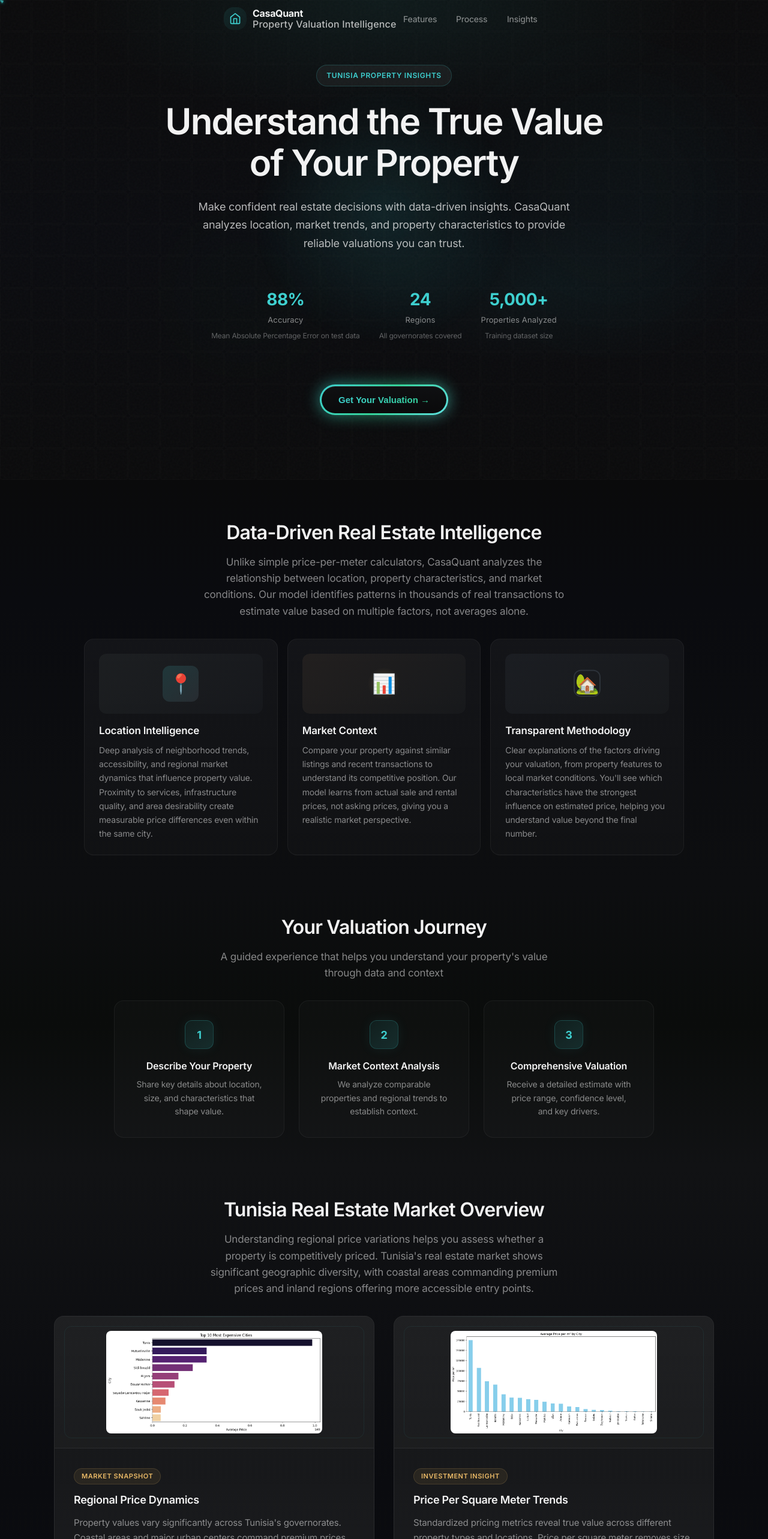
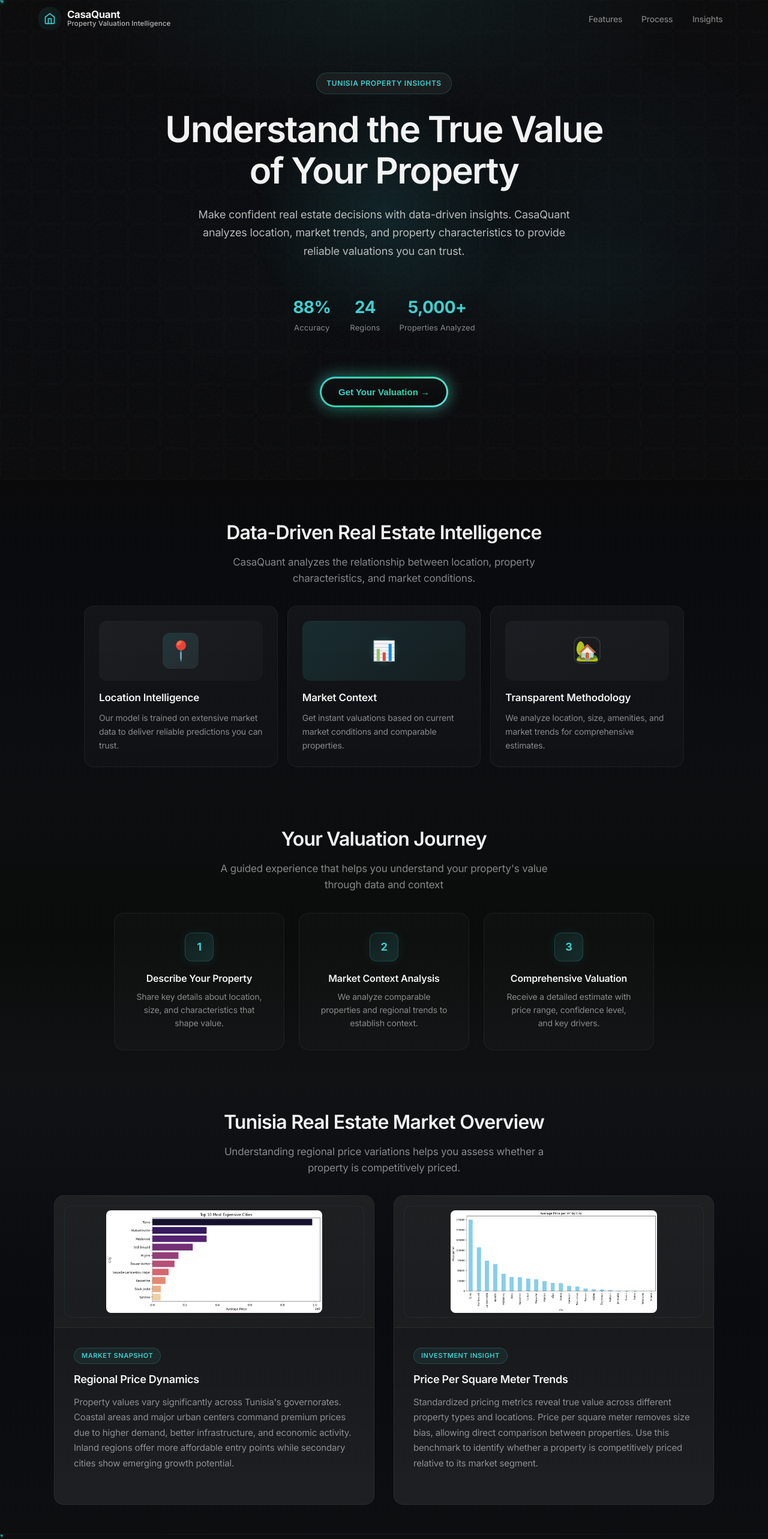
Before and after one commit to chadikam/CasaQuant, a React (Create React App) app in the folder frontend/: page / in a window 1280 px wide. Shown: the top 2566 px of the page at 60% size. Built offline with nearby package versions, Linux system fonts and the light colour scheme.

Commit message:
Mobile Version Compatibility

```diff
--- a/frontend/src/App.css
+++ b/frontend/src/App.css
@@ -18,9 +18,6 @@
   left: 0;
   right: 0;
   z-index: 100;
-  display: flex;
-  justify-content: center;
-  align-items: center;
   padding: 0.75rem 1.5rem;
   background: transparent;
   backdrop-filter: none;
@@ -83,8 +80,33 @@
   display: none;
 }
 
+/* Mobile navigation link styling */
+.mobile-nav-link {
+  display: block !important;
+  padding: 14px 18px !important;
+  font-size: 0.9375rem !important;
+  font-weight: 500 !important;
+  color: var(--text-secondary) !important;
+  text-decoration: none !important;
+  background: var(--surface-1) !important;
+  border-radius: var(--radius-md) !important;
+  border: 1px solid var(--border-subtle) !important;
+  transition: all 0.2s ease !important;
+}
+
+.mobile-nav-link:hover,
+.mobile-nav-link:active {
+  color: var(--text-primary) !important;
+  background: var(--surface-2) !important;
+  border-color: var(--border-emphasis) !important;
+}
+
 /* Responsive Navbar Styles */
 @media (max-width: 768px) {
+  .navbar {
+    padding: 0.5rem 1rem;
+  }
+
   .nav-body-desktop {
     display: none !important;
   }
@@ -92,7 +114,6 @@
   .nav-mobile {
     display: block !important;
     width: 100%;
-    padding: var(--space-2) var(--space-4);
     background: transparent;
     backdrop-filter: none;
     -webkit-backdrop-filter: none;
@@ -516,9 +537,9 @@
   font-weight: 600;
   letter-spacing: 0.05em;
   text-transform: uppercase;
-  color: var(--accent-warm);
-  background: var(--accent-warm-subtle);
-  border: 1px solid var(--accent-warm-muted);
+  color: var(--accent);
+  background: var(--accent-subtle);
+  border: 1px solid var(--border-accent);
   border-radius: var(--radius-full);
   margin-bottom: var(--space-3);
 }
--- a/frontend/src/App.js
+++ b/frontend/src/App.js
@@ -41,7 +41,7 @@
 );
 
 const FeatureHeader2 = () => (
-  <div className="feature-header" style={{ background: 'linear-gradient(135deg, rgba(212, 165, 116, 0.08) 0%, rgba(139, 156, 145, 0.04) 100%)' }}>
+  <div className="feature-header" style={{ background: 'linear-gradient(135deg, rgba(62, 207, 207, 0.13) 0%, rgba(62, 207, 207, 0.05) 100%)' }}>
     <motion.div
       animate={{ scale: [1, 1.1, 1] }}
       transition={{ duration: 4, repeat: Infinity, ease: "easeInOut" }}
@@ -49,8 +49,8 @@
         width: 50,
         height: 50,
         borderRadius: '50%',
-        background: 'radial-gradient(circle, var(--accent-warm) 0%, transparent 70%)',
-        opacity: 0.2,
+        background: 'radial-gradient(circle, var(--accent) 0%, transparent 70%)',
+        opacity: 0.22,
       }}
     />
     <span style={{ position: 'absolute', fontSize: '2rem' }}>📊</span>
@@ -88,17 +88,17 @@
   const features = [
     {
       title: "Location Intelligence",
-      description: "Deep analysis of neighborhood trends, accessibility, and regional market dynamics that influence property value. Proximity to services, infrastructure quality, and area desirability create measurable price differences even within the same city.",
+      description: "Our model is trained on extensive market data to deliver reliable predictions you can trust.",
       header: <FeatureHeader1 />,
     },
     {
       title: "Market Context",
-      description: "Compare your property against similar listings and recent transactions to understand its competitive position. Our model learns from actual sale and rental prices, not asking prices, giving you a realistic market perspective.",
+      description: "Get instant valuations based on current market conditions and comparable properties.",
       header: <FeatureHeader2 />,
     },
     {
       title: "Transparent Methodology",
-      description: "Clear explanations of the factors driving your valuation, from property features to local market conditions. You'll see which characteristics have the strongest influence on estimated price, helping you understand value beyond the final number.",
+      description: "We analyze location, size, amenities, and market trends for comprehensive estimates.",
       header: <FeatureHeader3 />,
     },
   ];
@@ -111,7 +111,7 @@
 
   return (
     <div className="App">
-      <Navbar>
+      <Navbar className={showPredictionForm ? 'navbar-mobile-hide' : ''}>
         {/* Desktop Navigation */}
         <NavBody>
           <NavbarLogo onClick={() => setShowPredictionForm(false)} />
@@ -132,42 +132,19 @@
         <MobileNav>
           <MobileNavHeader>
             <NavbarLogo onClick={() => setShowPredictionForm(false)} />
+            {showPredictionForm && (
               <MobileNavToggle
                 isOpen={isMobileMenuOpen}
                 onClick={() => setIsMobileMenuOpen(!isMobileMenuOpen)}
               />
+            )}
           </MobileNavHeader>
 
+          {showPredictionForm && (
             <MobileNavMenu
               isOpen={isMobileMenuOpen}
               onClose={() => setIsMobileMenuOpen(false)}
             >
-            {!showPredictionForm ? (
-              <>
-                {navItems.map((item, idx) => (
-                  <a
-                    key={`mobile-link-${idx}`}
-                    href={item.link}
-                    onClick={(e) => {
-                      item.onClick(e);
-                      setIsMobileMenuOpen(false);
-                    }}
-                  >
-                    {item.name}
-                  </a>
-                ))}
-                <NavbarButton
-                  variant="primary"
-                  onClick={() => {
-                    setShowPredictionForm(true);
-                    setIsMobileMenuOpen(false);
-                  }}
-                  className="w-full"
-                >
-                  Get Estimate
-                </NavbarButton>
-              </>
-            ) : (
               <NavbarButton
                 variant="secondary"
                 onClick={() => {
@@ -178,8 +155,8 @@
               >
                 ← Back to Home
               </NavbarButton>
+            </MobileNavMenu>
           )}
-          </MobileNavMenu>
         </MobileNav>
       </Navbar>
 
@@ -243,17 +220,14 @@
                 <div className="hero-stat">
                   <span className="stat-value">88%</span>
                   <span className="stat-label">Accuracy</span>
-                  <span className="stat-description">Mean Absolute Percentage Error on test data</span>
                 </div>
                 <div className="hero-stat">
                   <span className="stat-value">24</span>
                   <span className="stat-label">Regions</span>
-                  <span className="stat-description">All governorates covered</span>
                 </div>
                 <div className="hero-stat">
                   <span className="stat-value">5,000+</span>
                   <span className="stat-label">Properties Analyzed</span>
-                  <span className="stat-description">Training dataset size</span>
                 </div>
               </motion.div>
               <motion.div
@@ -287,7 +261,7 @@
               viewport={{ once: true }}
               transition={{ duration: 0.6, delay: 0.1 }}
             >
-              Unlike simple price-per-meter calculators, CasaQuant analyzes the relationship between location, property characteristics, and market conditions. Our model identifies patterns in thousands of real transactions to estimate value based on multiple factors, not averages alone.
+              CasaQuant analyzes the relationship between location, property characteristics, and market conditions.
             </motion.p>
             <BentoGrid>
               {features.map((feature, i) => (
@@ -365,7 +339,7 @@
               viewport={{ once: true }}
               transition={{ duration: 0.6, delay: 0.1 }}
             >
-              Understanding regional price variations helps you assess whether a property is competitively priced. Tunisia's real estate market shows significant geographic diversity, with coastal areas commanding premium prices and inland regions offering more accessible entry points.
+              Understanding regional price variations helps you assess whether a property is competitively priced.
             </motion.p>
             <div className="analysis-grid">
               <motion.div
@@ -383,24 +357,6 @@
                   <span className="analysis-badge">Market Snapshot</span>
                   <h3>Regional Price Dynamics</h3>
                   <p>Property values vary significantly across Tunisia's governorates. Coastal areas and major urban centers command premium prices due to higher demand, better infrastructure, and economic activity. Inland regions offer more affordable entry points while secondary cities show emerging growth potential.</p>
-                  <div className="analysis-interpretation">
-                    <h4>What this shows:</h4>
-                    <ul>
-                      <li>Tunis, Ariana, and coastal governorates consistently show higher average prices</li>
-                      <li>Price differences reflect accessibility, services, and employment opportunities</li>
-                      <li>Regional variations can exceed 200% for comparable properties</li>
-                    </ul>
-                  </div>
-                  <div className="analysis-insights">
-                    <div className="insight">
-                      <span className="insight-label">Highest avg price</span>
-                      <span className="insight-value">Northern regions</span>
-                    </div>
-                    <div className="insight">
-                      <span className="insight-label">Growing markets</span>
-                      <span className="insight-value">Secondary cities</span>
-                    </div>
-                  </div>
                 </div>
               </motion.div>
               <motion.div
@@ -418,24 +374,6 @@
                   <span className="analysis-badge">Investment Insight</span>
                   <h3>Price Per Square Meter Trends</h3>
                   <p>Standardized pricing metrics reveal true value across different property types and locations. Price per square meter removes size bias, allowing direct comparison between properties. Use this benchmark to identify whether a property is competitively priced relative to its market segment.</p>
-                  <div className="analysis-interpretation">
-                    <h4>How to use this:</h4>
-                    <ul>
-                      <li>Compare properties of different sizes within the same area</li>
-                      <li>Identify value outliers that may represent opportunities or overpricing</li>
-                      <li>Consider that premium locations can justify 50-100% higher rates per m²</li>
-                    </ul>
-                  </div>
-                  <div className="analysis-insights">
-                    <div className="insight">
-                      <span className="insight-label">Avg price/m²</span>
-                      <span className="insight-value">Varies by region</span>
-                    </div>
-                    <div className="insight">
-                      <span className="insight-label">Key factor</span>
-                      <span className="insight-value">Location premium</span>
-                    </div>
-                  </div>
                 </div>
               </motion.div>
             </div>
--- a/frontend/src/components/PredictionForm.css
+++ b/frontend/src/components/PredictionForm.css
@@ -7,6 +7,33 @@
   min-height: 100vh;
   background: var(--bg-secondary);
   padding-top: 96px;
+}
+
+/* Mobile-only back icon for prediction page */
+.prediction-mobile-back {
+  position: fixed;
+  top: 16px;
+  left: 16px;
+  z-index: 150;
+  display: none;
+  width: 40px;
+  height: 40px;
+  border-radius: 999px;
+  border: 1px solid var(--border-subtle);
+  background: rgba(10, 10, 11, 0.9);
+  backdrop-filter: blur(10px);
+  -webkit-backdrop-filter: blur(10px);
+  color: var(--text-primary);
+  align-items: center;
+  justify-content: center;
+  font-size: 1.25rem;
+  cursor: pointer;
+  transition: all 0.2s ease;
+}
+
+.prediction-mobile-back:hover {
+  background: rgba(10, 10, 11, 0.95);
+  transform: scale(1.05);
 }
 
 /* Page Header */
@@ -1122,7 +1149,12 @@
 ======================================== */
 @media (max-width: 768px) {
   .prediction-form-container {
-    padding-top: 88px;
+    padding-top: 80px;
+  }
+
+  /* Hide mobile back button since navbar is now visible */
+  .prediction-mobile-back {
+    display: none !important;
   }
 
   .prediction-header {
--- a/frontend/src/components/PredictionForm.js
+++ b/frontend/src/components/PredictionForm.js
@@ -15,18 +15,17 @@
     category: '',
     city: '',
     region: '',
-    rooms: 1,
+     rooms: 1,
     bathrooms: 1,
     size: ''
   });
-
-  const [availableRegions, setAvailableRegions] = useState([]);
-  const [errors, setErrors] = useState({});
-  const [citySearch, setCitySearch] = useState('');
   const [regionSearch, setRegionSearch] = useState('');
   const [filteredCities, setFilteredCities] = useState([]);
   const [isCityDropdownOpen, setIsCityDropdownOpen] = useState(false);
   const [isRegionDropdownOpen, setIsRegionDropdownOpen] = useState(false);
+  const [availableRegions, setAvailableRegions] = useState([]);
+  const [errors, setErrors] = useState({});
+  const [citySearch, setCitySearch] = useState('');
 
   // City options for the dropdown
   const cityOptions = useMemo(() => [
@@ -514,10 +513,20 @@
         </div>
       </div>
     );
-  };
+  }
 
   return (
     <div className="prediction-form-container">
+      {onBackToHome && (
+        <button
+          type="button"
+          className="prediction-mobile-back"
+          onClick={onBackToHome}
+          aria-label="Back to home"
+        >
+            ←
+        </button>
+      )}
 
       {/* Prediction Page Title, Subtitle, and Privacy Badge */}
       {!showResults && (
@@ -545,6 +554,6 @@
       </div>
     </div>
   );
-};
+}
 
 export default PredictionForm;
--- a/frontend/src/components/ui/ResizableNavbar.js
+++ b/frontend/src/components/ui/ResizableNavbar.js
@@ -5,7 +5,7 @@
 // Context to share scroll state
 const NavbarContext = createContext({ scrolled: false });
 
-export const Navbar = ({ children }) => {
+export const Navbar = ({ children, className = "" }) => {
   const [scrolled, setScrolled] = useState(false);
 
   useEffect(() => {
@@ -24,7 +24,7 @@
 
   return (
     <NavbarContext.Provider value={{ scrolled }}>
-      <nav className={`navbar ${scrolled ? "navbar-scrolled" : "navbar-transparent"}`}>
+      <nav className={`navbar ${scrolled ? "navbar-scrolled" : "navbar-transparent"} ${className}`}>
         {children}
       </nav>
     </NavbarContext.Provider>
@@ -80,13 +80,14 @@
           <path d="M9 22V12h6v10" stroke="var(--accent)" strokeWidth="2" strokeLinecap="round" strokeLinejoin="round"/>
         </svg>
       </motion.div>
-      <div style={{ display: "flex", flexDirection: "column", gap: "2px" }}>
+      <div style={{ display: "flex", flexDirection: "column", gap: "1px" }}>
         <motion.div
           style={{
             fontWeight: 700,
             color: "var(--text-primary)",
             letterSpacing: "-0.02em",
             lineHeight: 1,
+            fontSize: "1.05rem"
           }}
           onMouseEnter={(e) => (e.currentTarget.style.color = "var(--accent)")}
           onMouseLeave={(e) => (e.currentTarget.style.color = "var(--text-primary)")}
@@ -99,6 +100,7 @@
             fontWeight: 500,
             letterSpacing: "0.01em",
             lineHeight: 1,
+            fontSize: "0.72rem"
           }}
         >
           Property Valuation Intelligence
@@ -313,15 +315,7 @@
           {React.Children.map(children, (child) => {
             if (React.isValidElement(child) && child.type === "a") {
               return React.cloneElement(child, {
-                style: {
-                  ...child.props.style,
-                  padding: "12px 0",
-                  fontSize: "1rem",
-                  fontWeight: 500,
-                  color: "var(--text-secondary)",
-                  textDecoration: "none",
-                  borderBottom: "1px solid var(--border-subtle)",
-                },
+                className: "mobile-nav-link",
               });
             }
             return child;
```
Lines whose indentation alone changed are shown as unchanged.
